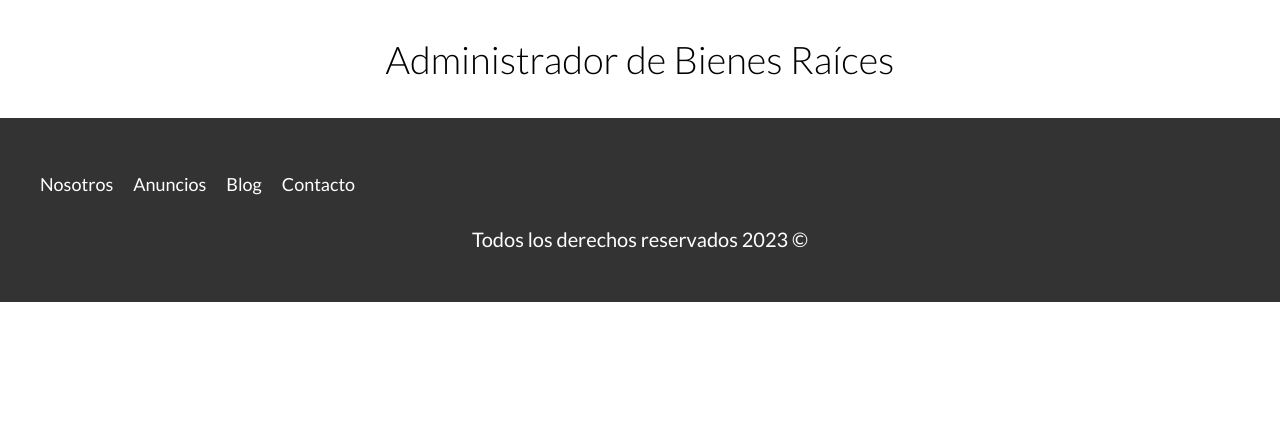
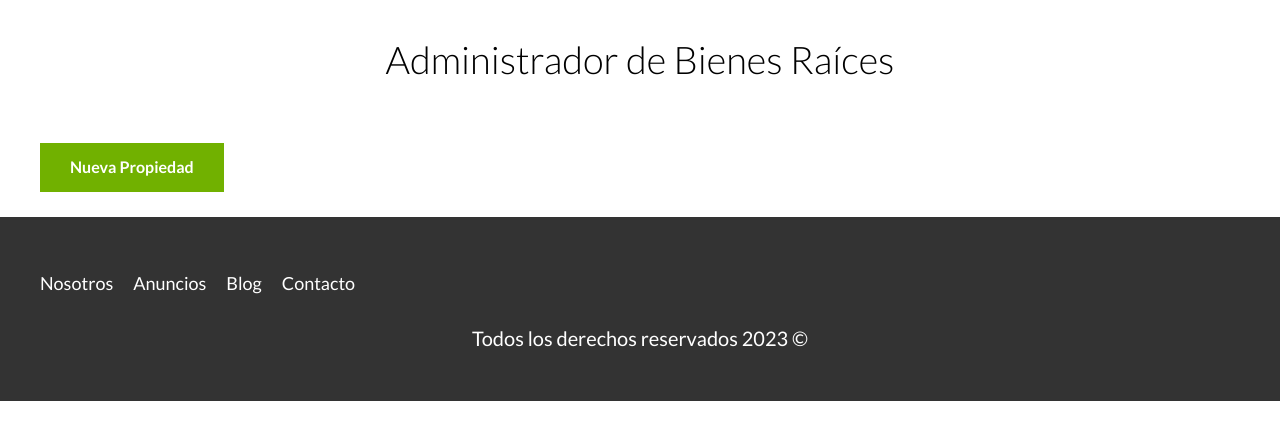
Before and after one commit to Florencia-Barrios/bienes-raices, a PHP site: page /admin/index.php in a window 1280 px wide. Shown: the part 120-552 px from the top of the page. Run offline with PHP 8.4, Linux system fonts and the light colour scheme.

Commit message:
button new property index.php

```diff
--- a/admin/index.php
+++ b/admin/index.php
@@ -5,6 +5,9 @@ incluirTemplate('header');
 
 <main class="contenedor seccion">
     <h1>Administrador de Bienes Raíces</h1>
+
+    <a href="/admin/propiedades/crear.php" class="boton boton-verde">Nueva Propiedad</a>
+
 </main>
 
 <?php
```
